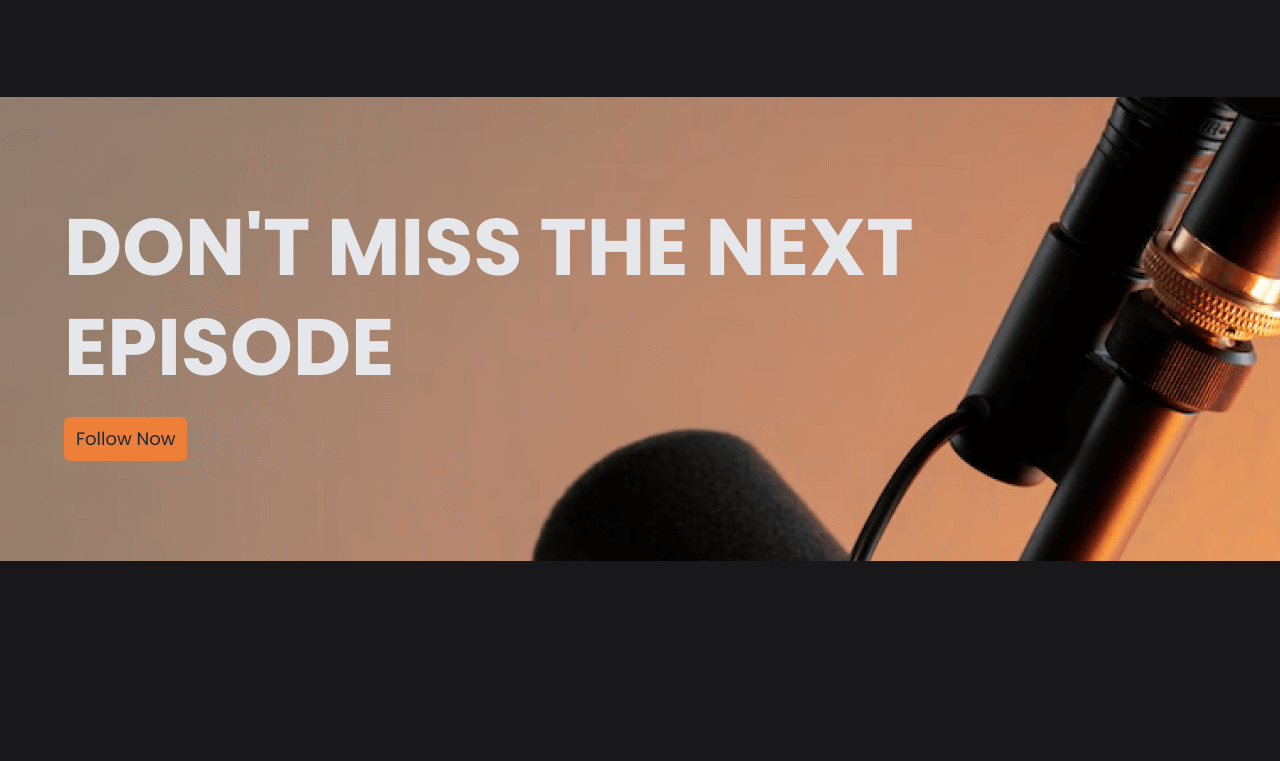
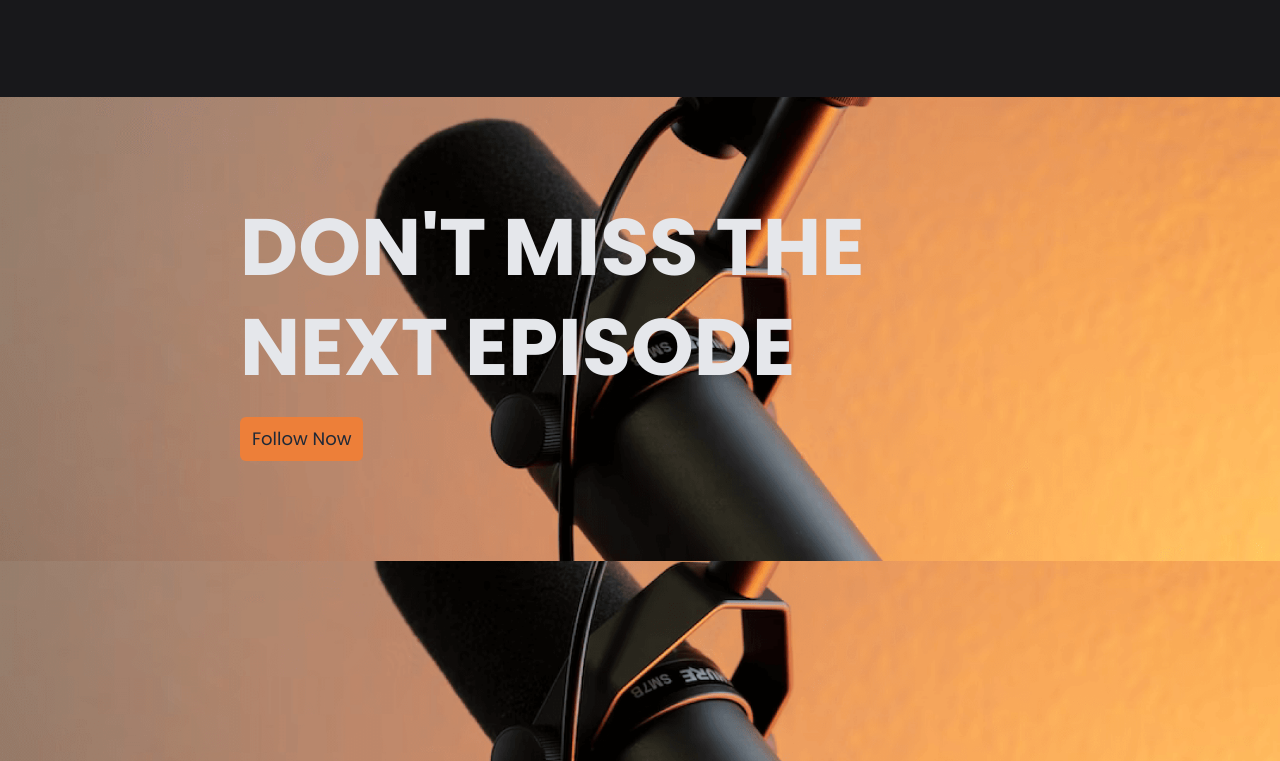
Before and after one commit to developer-rak/PodCast-TailwindCSS-Landing-Page, a website: page index.html in a window 1280 px wide. Shown: the part 2441-3202 px from the top of the page. Before the commit the page ends 3002 px from the top, so only its background shows below. Drawn offline with Linux system fonts and the light colour scheme.

Commit message:
added footer

```diff
--- a/index.html
+++ b/index.html
@@ -130,10 +130,17 @@
     </section>
 
     <!-- -----CTA SECTION----- -->
-    <section class="flex items-center justify-center  py-[100px] bg-cta-img">
-        <div class="max-w-[800] w-[90%] mx-auto">
+    <section class="flex items-center justify-center  py-[100px] bg-cta-img bg-cover bg-center">
+        <div class="max-w-[800px] w-[90%] mx-auto">
             <h1 class="text-4xl md:text-[80px] font-bold leading-tight uppercase">Don't miss the next episode</h1>
             <a href="#" class="btn-primary">Follow Now</a>
+        </div>
+    </section>
+
+    <!-- -----FOOTER SECTION----- -->
+    <section class="flex items-center justify-center  py-[100px] bg-cta-img bg-cover bg-center">
+        <div class="max-w-[800px] w-[90%] mx-auto">
+
         </div>
     </section>
 </body>
```
Also changed, not shown: dist/output.css.
